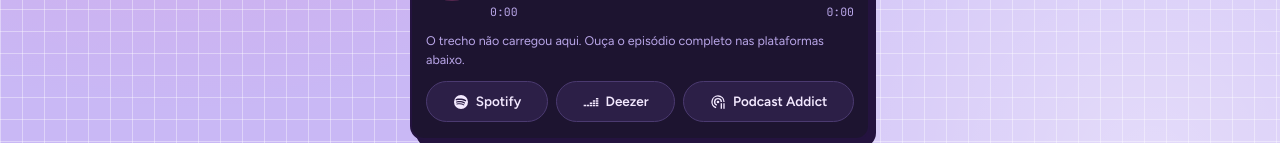
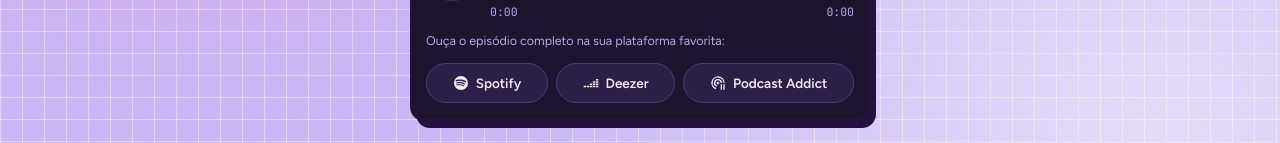
Before and after one commit to gabrielacarvalho/deployada-links-instagram, a plain HTML site: page index.html in a window 1280 px wide. Shown: the part 673-816 px from the top of the page. Drawn offline with nearby package versions, Linux system fonts and the light colour scheme.

Commit message:
Add files via upload

```diff
--- a/index.html
+++ b/index.html
@@ -1,3 +1,9 @@
+<!doctype html>
+<html lang="pt-BR">
+<head>
+<meta charset="utf-8">
+<meta name="viewport" content="width=device-width,initial-scale=1,viewport-fit=cover">
+<meta name="theme-color" content="#c9b8f5">
 <title>Deployada Links</title>
 <meta name="description" content="Podcast, livros e links da Deployada — podcast de tecnologia feito por uma mulher dev.">
 <link rel="preconnect" href="https://fonts.googleapis.com">
@@ -153,6 +159,8 @@
 @media (max-width:380px){ .sticky.gp{display:none} }
 @media (prefers-reduced-motion:reduce){ *{animation:none!important;transition:none!important} }
 </style>
+</head>
+<body>
 
 <main class="wrap">
   <header class="head">
@@ -259,7 +267,7 @@
 
   const audio=new Audio(); audio.preload='metadata';
   let failed=!AUDIO_SRC||AUDIO_SRC.startsWith('__');
-  if(!failed) audio.src=AUDIO_SRC; else note.hidden=false;
+  if(!failed) audio.src=AUDIO_SRC; else {note.textContent='Ouça o episódio completo na sua plataforma favorita:';note.hidden=false;}
   audio.addEventListener('loadedmetadata',()=>{dur.textContent=fmt(audio.duration)});
   audio.addEventListener('timeupdate',()=>{cur.textContent=fmt(audio.currentTime);if(audio.duration)paint(audio.currentTime/audio.duration)});
   audio.addEventListener('ended',()=>{player.classList.remove('playing');btn.setAttribute('aria-label','Tocar trecho')});
@@ -276,3 +284,6 @@
     if(e.key==='ArrowRight'){seek(Math.min(1,p+step));e.preventDefault()} if(e.key==='ArrowLeft'){seek(Math.max(0,p-step));e.preventDefault()}});
 })();
 </script>
+
+</body>
+</html>
```
